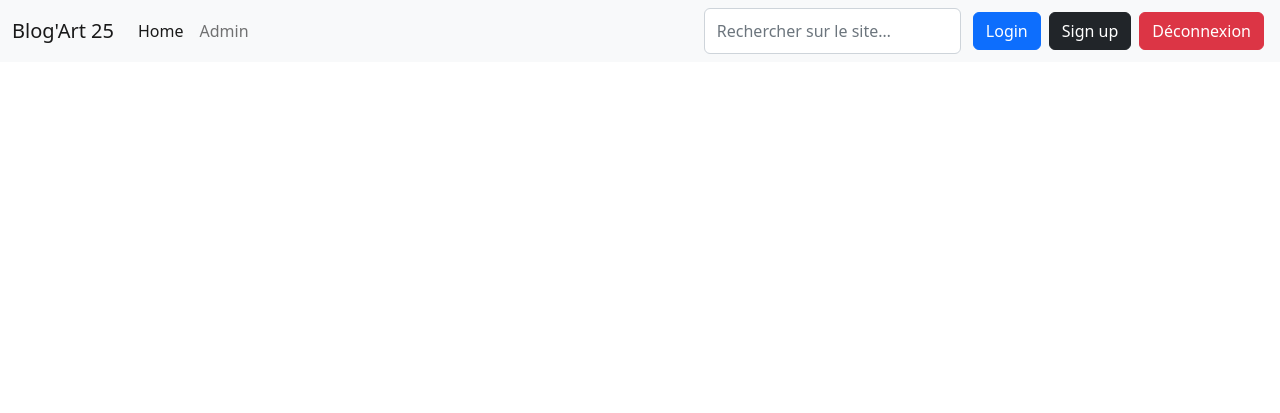
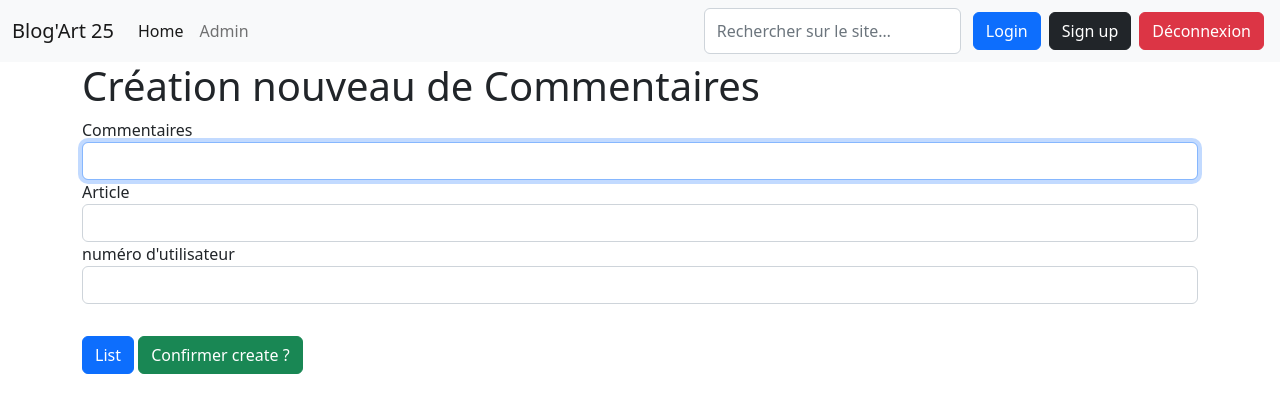
Before and after one commit to Tominouu/Blog_Art25, a PHP site: page /views/backend/comments/create.php in a window 1280 px wide. Shown: the top 413 px of the page. Run offline with PHP 8.4, Linux system fonts and the light colour scheme; a stand-in replaces the project's code that opens the database connection; some libraries are stand-ins or nearby versions.

Commit message:
Update create.php bien mais faire des améliorations

```diff
--- a/views/backend/comments/create.php
+++ b/views/backend/comments/create.php
@@ -1,2 +1,34 @@
 <?php
 include '../../../header.php';
+?>
+
+<!-- Bootstrap form to create a new motcle -->
+<div class="container">
+    <div class="row">
+        <div class="col-md-12">
+            <h1>Création nouveau de Commentaires</h1>
+        </div>
+        <div class="col-md-12">
+            <!-- Form to create a new motcle -->
+            <form action="<?php echo ROOT_URL . '/api/comments/create.php' ?>" method="post">
+                <div class="form-group">
+                    <label for="libCom">Commentaires</label>
+                    <input id="libCom" name="libCom" class="form-control" type="text" autofocus="autofocus" />
+                </div>
+                <div class="form-group">
+                    <label for="numArt">Article</label>
+                    <input id="numArt" name="numArt" class="form-control" type="text" autofocus="autofocus" />
+                </div>
+                <div class="form-group">
+                    <label for="numMemb">numéro d'utilisateur</label>
+                    <input id="numMemb" name="numMemb" class="form-control" type="text" autofocus="autofocus" />
+                </div>
+                <br />
+                <div class="form-group mt-2">
+                    <a href="list.php" class="btn btn-primary">List</a>
+                    <button type="submit" class="btn btn-success">Confirmer create ?</button>
+                </div>
+            </form>
+        </div>
+    </div>
+</div>
```
